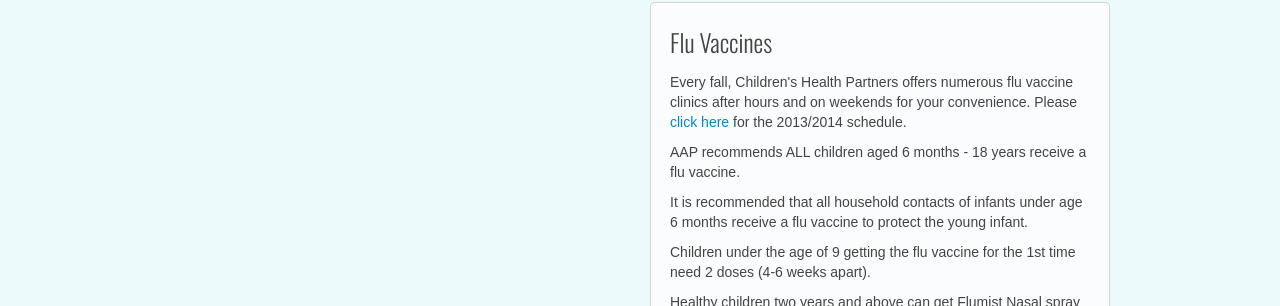
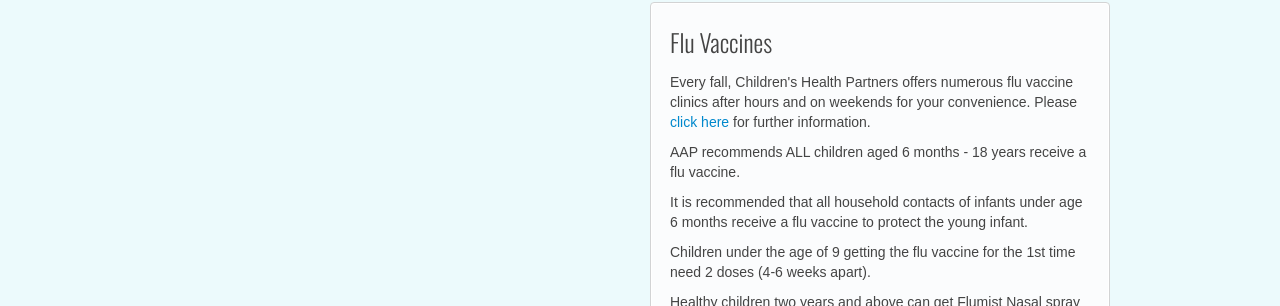
Before and after one commit to chpweb/web, a Jekyll site: the page built from scheduling.html, in a window 1280 px wide. Shown: the part 1649-1955 px from the top of the page. Built offline with Jekyll 4.4.1, drawn with Linux system fonts in a browser that asks for light colours; some web fonts are replaced; comment, search, counter and statistics services are not loaded.

Commit message:
Update scheduling.html

```diff
--- a/scheduling.html
+++ b/scheduling.html
@@ -166,7 +166,7 @@
 
 						<div class="well">
 				        	<h3>Flu Vaccines</h3>
-				        	<p>Every fall, Children's Health Partners offers numerous flu vaccine clinics after hours and on weekends for your convenience.  Please <a href="/flu-vaccine-dates">click here</a> for the 2013/2014 schedule.</p>
+				        	<p>Every fall, Children's Health Partners offers numerous flu vaccine clinics after hours and on weekends for your convenience.  Please <a href="/flu-vaccine-dates">click here</a> for further information.</p>
 				        	<p>AAP recommends ALL children aged 6 months - 18 years receive a flu vaccine.</p>
 				        	<p>It is recommended that all household contacts of infants under age 6 months receive a flu vaccine to protect the young infant.</p>
 				        	<p>Children under the age of 9 getting the flu vaccine for the 1st time need 2 doses (4-6 weeks apart).</p>
```
